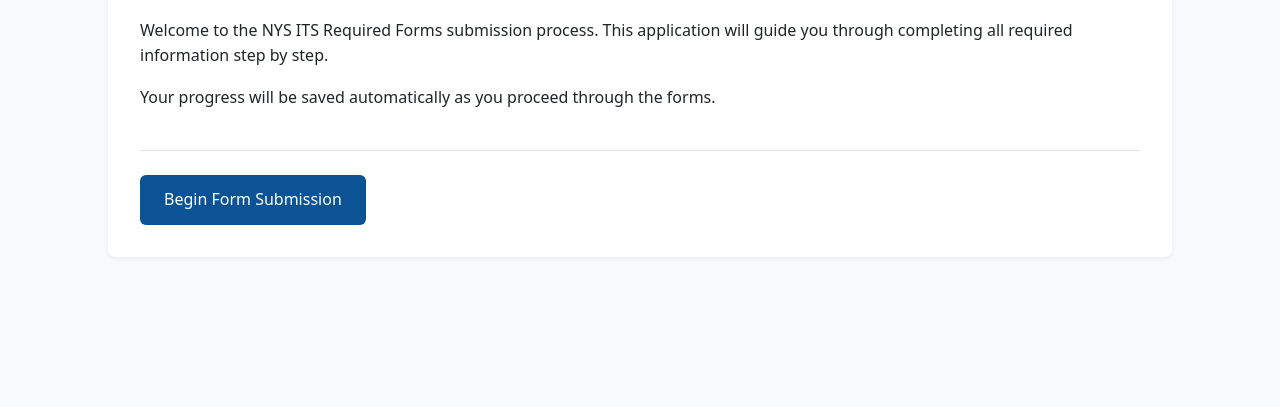
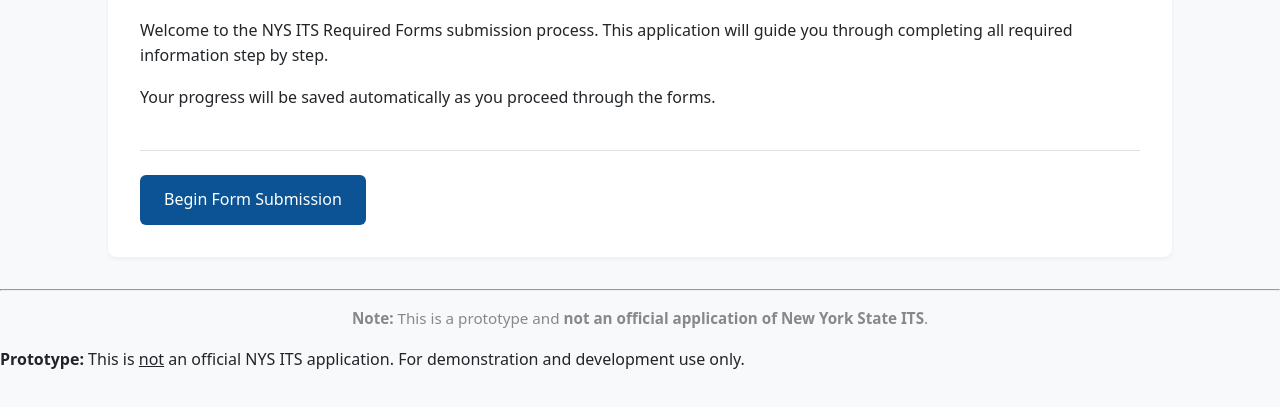
Before and after one commit to mheadd/nys-required-procurement-forms, a website: page index.html in a window 1280 px wide. Shown: the part 163-570 px from the top of the page. Drawn offline with Linux system fonts and the light colour scheme.

Commit message:
Indicate not an official app

```diff
--- a/index.html
+++ b/index.html
@@ -16,6 +16,13 @@
             <a href="pages/company-info.html" class="button">Begin Form Submission</a>
         </div>
     </div>
+    <footer style="margin-top:2rem; text-align:center; color:#888; font-size:0.95rem;">
+        <hr>
+        <p><strong>Note:</strong> This is a prototype and <strong>not an official application of New York State ITS</strong>.</p>
+    </footer>
+    <footer class="footer">
+        <p><strong>Prototype:</strong> This is <u>not</u> an official NYS ITS application. For demonstration and development use only.</p>
+    </footer>
     <script src="js/script.js"></script>
 </body>
 </html>
```
Also changed, not shown: pages/certifications.html (+3 -0 lines), pages/company-info.html (+3 -0 lines), pages/final-summary.html (+4 -0 lines), pages/key-personnel.html (+3 -0 lines), README.md.
